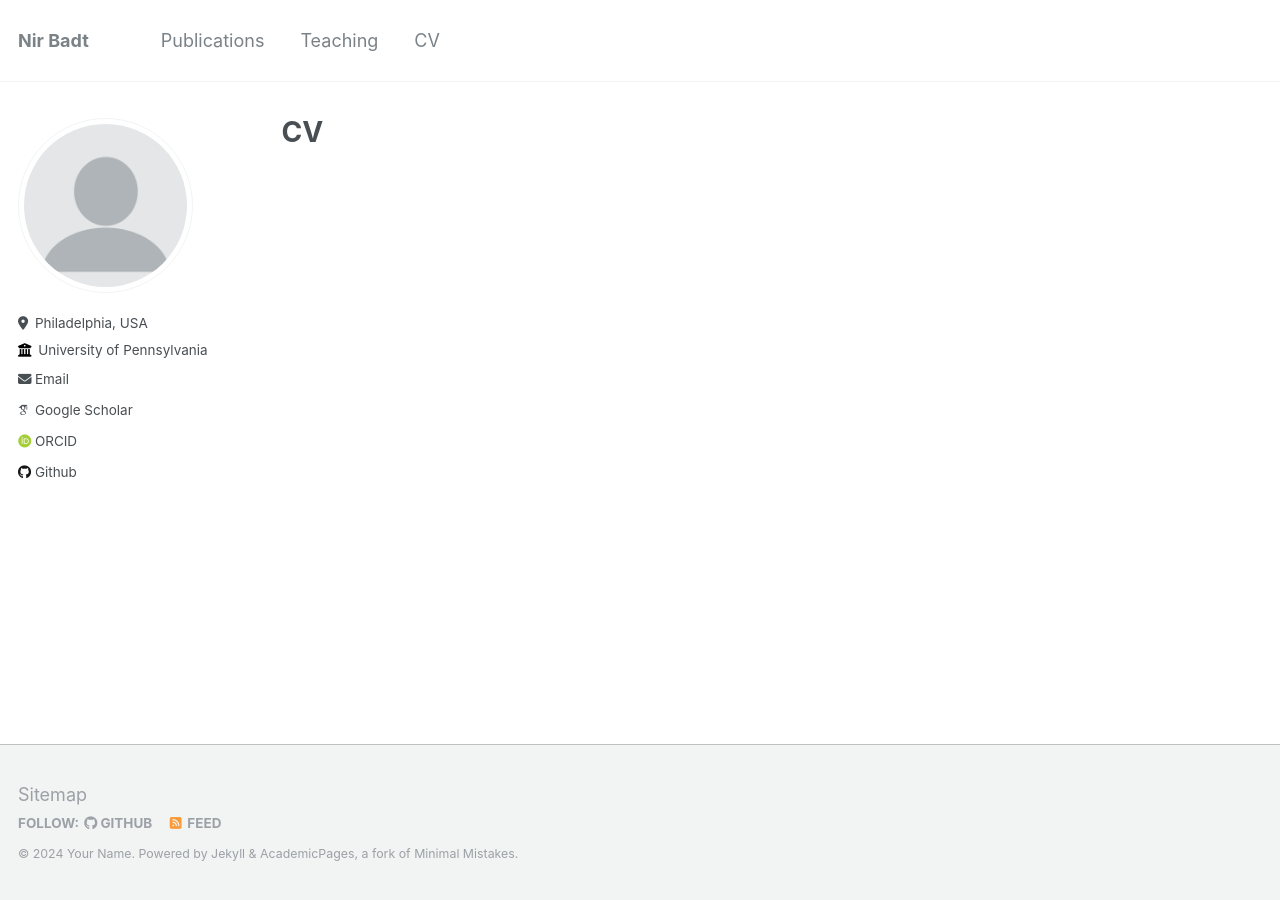
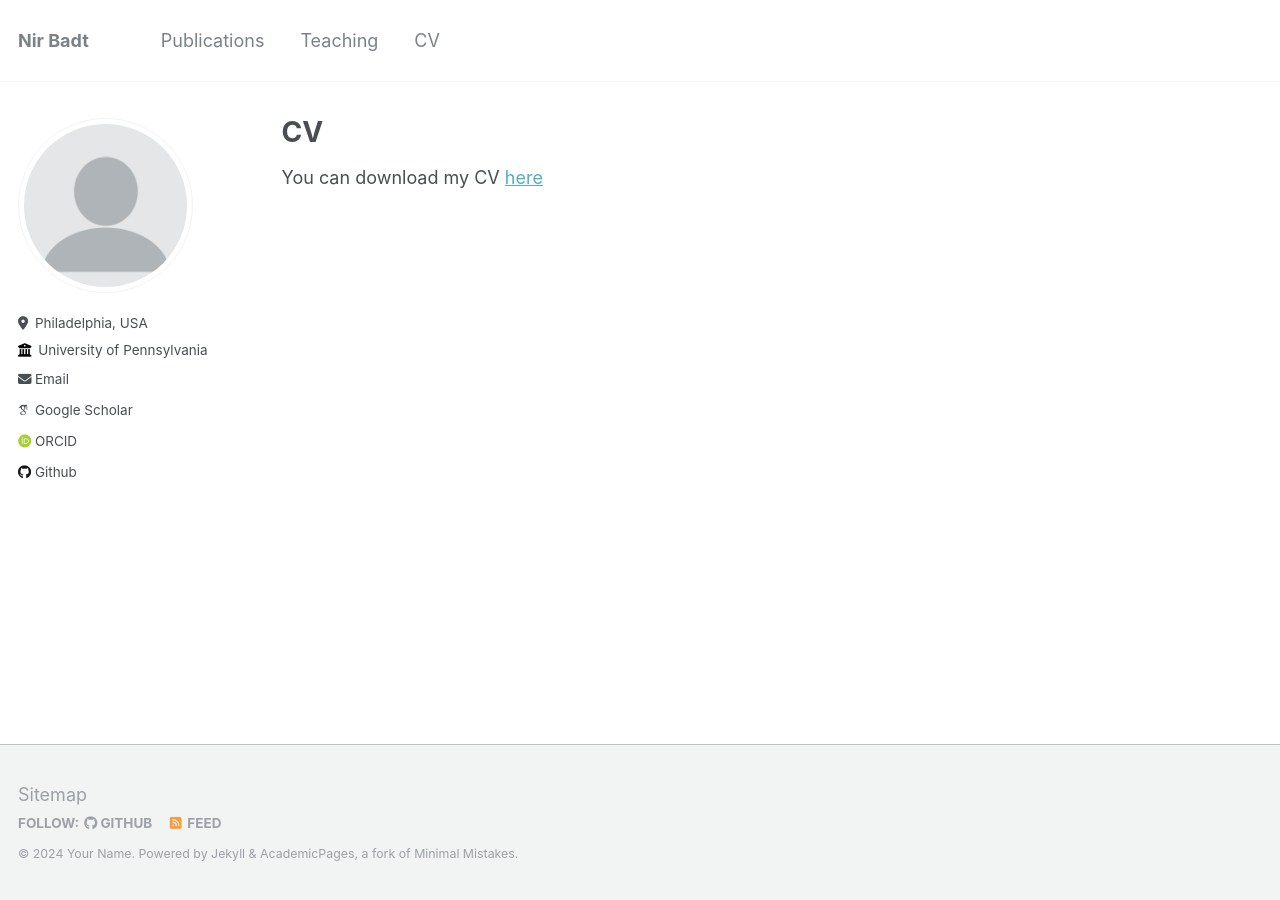
Before and after one commit to nzbadt/nir-website, a Jekyll site: the page built from _pages/cv.md, in a window 1280 px wide. Built offline with Jekyll 4.4.1, drawn with Linux system fonts in a browser that asks for light colours; some web fonts are replaced.

Commit message:
Update cv.md

```diff
--- a/_pages/cv.md
+++ b/_pages/cv.md
@@ -8,3 +8,4 @@ redirect_from:
 ---
 
 {% include base_path %}
+You can download my CV [here](files/Nir_Badt_CV.pdf)
```
